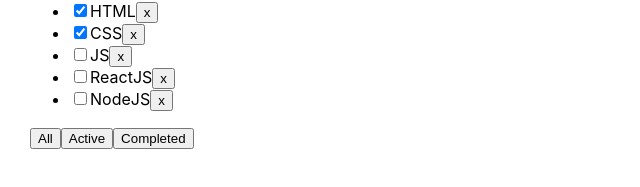
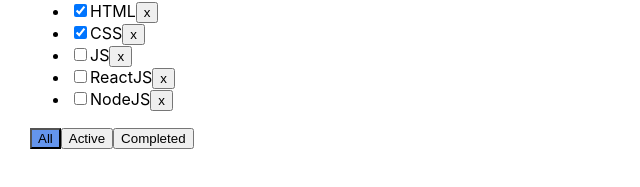
Before and after one commit to mitrich83/Todolist, a React (Create React App) app: page / in a window 1280 px wide. Shown: the part 127-314 px from the top of the page, without its empty margins (0-640 px from the left). Built offline with nearby package versions, Linux system fonts and the light colour scheme.

Commit message:
4 lesson

```diff
--- a/src/App.css
+++ b/src/App.css
@@ -6,3 +6,16 @@
 .App > div {
   margin-right: 50px;
 }
+
+.active-filter {
+  background-color: cornflowerblue;
+}
+
+.error {
+  border: 2px solid red;
+  outline: transparent;
+}
+
+.error-text {
+  color: red;
+}
--- a/src/App.tsx
+++ b/src/App.tsx
@@ -3,7 +3,7 @@
 import Todolist, {TaskType} from './Todolist';
 import {v1} from 'uuid';
 
-export type FilterValueType = 'all'|'active'|'completed'
+export type FilterValueType = 'all' | 'active' | 'completed'
 
 const App = () => {
     const [tasks, setTasks] = useState<Array<TaskType>>([
@@ -13,6 +13,7 @@
         {id: v1(), title: 'ReactJS', isDone: false},
         {id: v1(), title: 'NodeJS', isDone: false},
     ])
+    const [filter, setFilter] = useState<FilterValueType>('all')
 
     const removeTask = (taskID: string) => {
         // - тот же код но в две строки
@@ -21,7 +22,7 @@
         setTasks(tasks.filter(t => t.id !== taskID))
     }
 
-    const  addTask = (title:string) => {
+    const addTask = (title: string) => {
         /*        const newTask:TaskType = {
                     id: v1(),
                     title: title,
@@ -33,18 +34,27 @@
         setTasks([...tasks, {id: v1(), title: title, isDone: false}])
     }
 
+    const changeTaskStatus = (taskID: string, isDone: boolean) => {
+        /*        const updatedTasks = tasks.map(t => {
+                    if(t.id === taskID) {
+                        return {...t, isDone: isDone}
+                    }
+                    return t
+                })
+            setTasks(updatedTasks)
+        }*/
+        setTasks(tasks.map(t => t.id === taskID ? {...t, isDone} : t))
+    }
 
-
-    const [filter, setFilter]  = useState<FilterValueType>('all')
     const changeFilter = (nextFilter: FilterValueType) => {
         setFilter(nextFilter)
     }
 
     let tasksForRender = tasks
-    if(filter === 'active') {
+    if (filter === 'active') {
         tasksForRender = tasks.filter(t => !t.isDone) // t.isDone === false
     }
-    if(filter === 'completed') {
+    if (filter === 'completed') {
         tasksForRender = tasks.filter(t => t.isDone) //t.isDone === true
     }
 
@@ -58,9 +68,11 @@
                 removeTask={removeTask}
                 changeFilter={changeFilter}
                 addTask={addTask}
+                filter={filter}
+                changeTaskStatus={changeTaskStatus}
             />
         </div>
-    );
+    )
+
 }
-
 export default App;
--- a/src/Todolist.tsx
+++ b/src/Todolist.tsx
@@ -1,4 +1,4 @@
-import React, {ChangeEvent,KeyboardEvent, useState} from 'react';
+import React, {ChangeEvent, KeyboardEvent, useState} from 'react';
 import {FilterValueType} from './App';
 
 type TodoListPropsType = {
@@ -7,7 +7,8 @@
     removeTask: (taskID: string) => void
     changeFilter: (nextFilter: FilterValueType) => void
     addTask: (title: string) => void
-
+    filter: FilterValueType
+    changeTaskStatus: (taskID: string, isDone: boolean) => void
 }
 
 export type TaskType = {
@@ -20,34 +21,55 @@
 const Todolist = (props: TodoListPropsType) => {
 
     const [title, setTitle] = useState<string>('')
+    const [error, setError] = useState<boolean>(false)
+
     const taskJSXElements = props.tasks.map(t => {
         return (
             <li key={t.id}>
-                <input type="checkbox" checked={t.isDone}/>
+                <input type="checkbox"
+                       checked={t.isDone}
+                       onChange={(e) => props.changeTaskStatus(t.id, e.currentTarget.checked)}
+                />
                 <span>{t.title}</span>
                 <button onClick={() => props.removeTask(t.id)}>x</button>
             </li>
         )
     })
     const addTask = () => {
-        props.addTask(title)
+        const trimmedTitle = title.trim()
+        if (trimmedTitle) {
+            props.addTask(trimmedTitle)
+        } else  {
+            setError(true)
+        }
         setTitle('')
     }
 
-    const onAllClickHandler = () => {props.changeFilter('all')}
-    const onActiveClickHandler = () => {props.changeFilter('active')}
-    const onCompletedClickHandler = () => {props.changeFilter('completed')}
-
-    const onNewChangeHandler = (e:ChangeEvent<HTMLInputElement>) => {
-        setTitle(e.currentTarget.value)
+    const onAllClickHandler = () => {
+        props.changeFilter('all')
+    }
+    const onActiveClickHandler = () => {
+        props.changeFilter('active')
+    }
+    const onCompletedClickHandler = () => {
+        props.changeFilter('completed')
     }
 
-    const onNewKeyPressHandler = (e:KeyboardEvent<HTMLInputElement>) => {
+    const onNewChangeHandler = (e: ChangeEvent<HTMLInputElement>) => {
+        setTitle(e.currentTarget.value)
+        setError(false)
+    }
+
+    const onNewKeyPressHandler = (e: KeyboardEvent<HTMLInputElement>) => {
         if (e.key === 'Enter') {
             props.addTask(title)
             setTitle('')
         }
     }
+
+    const errorMessage = error
+    ? <div className={'error-text'}>Title is required</div>
+        : null
 
     return <div>
         <h3>{props.title}</h3>
@@ -55,16 +77,24 @@
             <input value={title}
                    onChange={onNewChangeHandler}
                    onKeyPress={onNewKeyPressHandler}
+                   className={error ? 'error' : ''}
             />
             <button onClick={addTask}>+</button>
+            {errorMessage}
         </div>
         <ul>
             {taskJSXElements}
         </ul>
         <div>
-            <button onClick={onAllClickHandler}>All</button>
-            <button onClick={onActiveClickHandler}>Active</button>
-            <button onClick={onCompletedClickHandler}>Completed</button>
+            <button onClick={onAllClickHandler}
+                    className={props.filter === 'all' ? 'active-filter' : ''}>All
+            </button>
+            <button onClick={onActiveClickHandler}
+                    className={props.filter === 'active' ? 'active-filter' : ''}>Active
+            </button>
+            <button onClick={onCompletedClickHandler}
+                    className={props.filter === 'completed' ? 'active-filter' : ''}>Completed
+            </button>
         </div>
     </div>
 }
```
Lines whose indentation alone changed are shown as unchanged.
